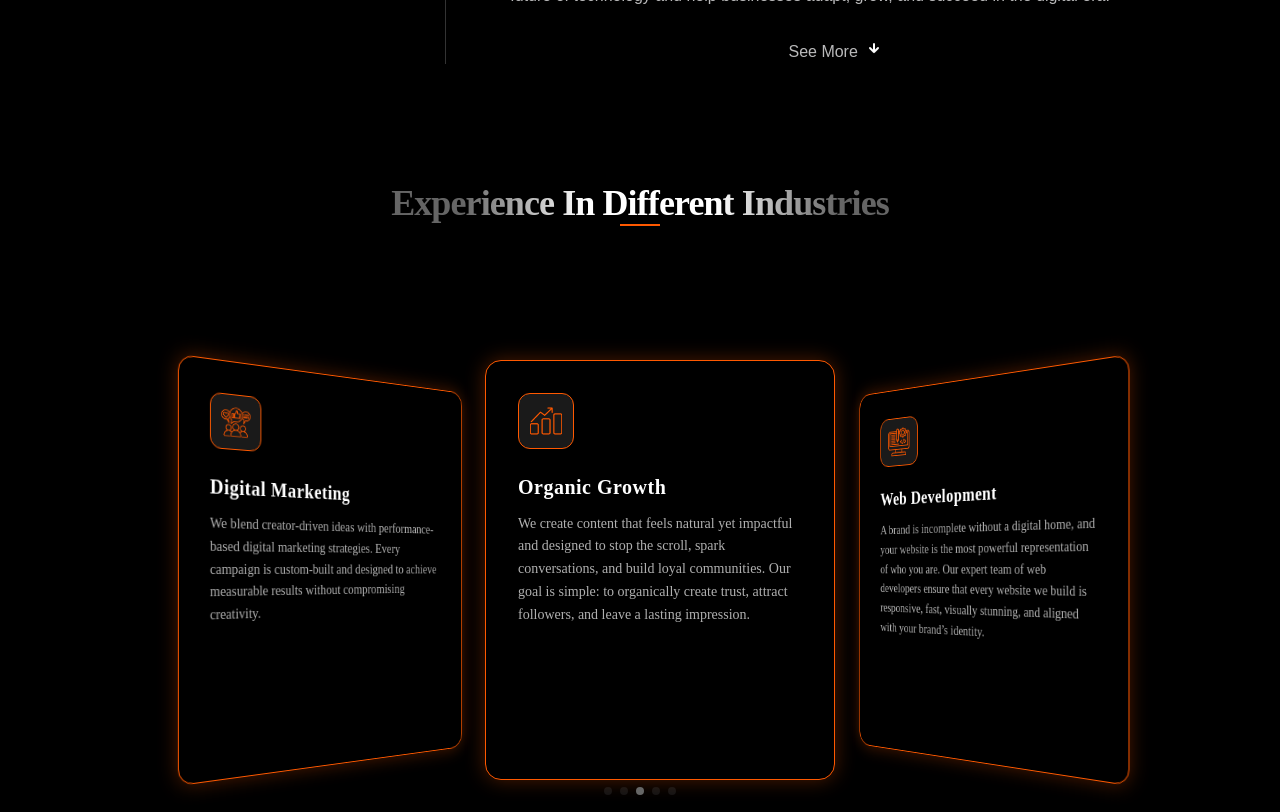
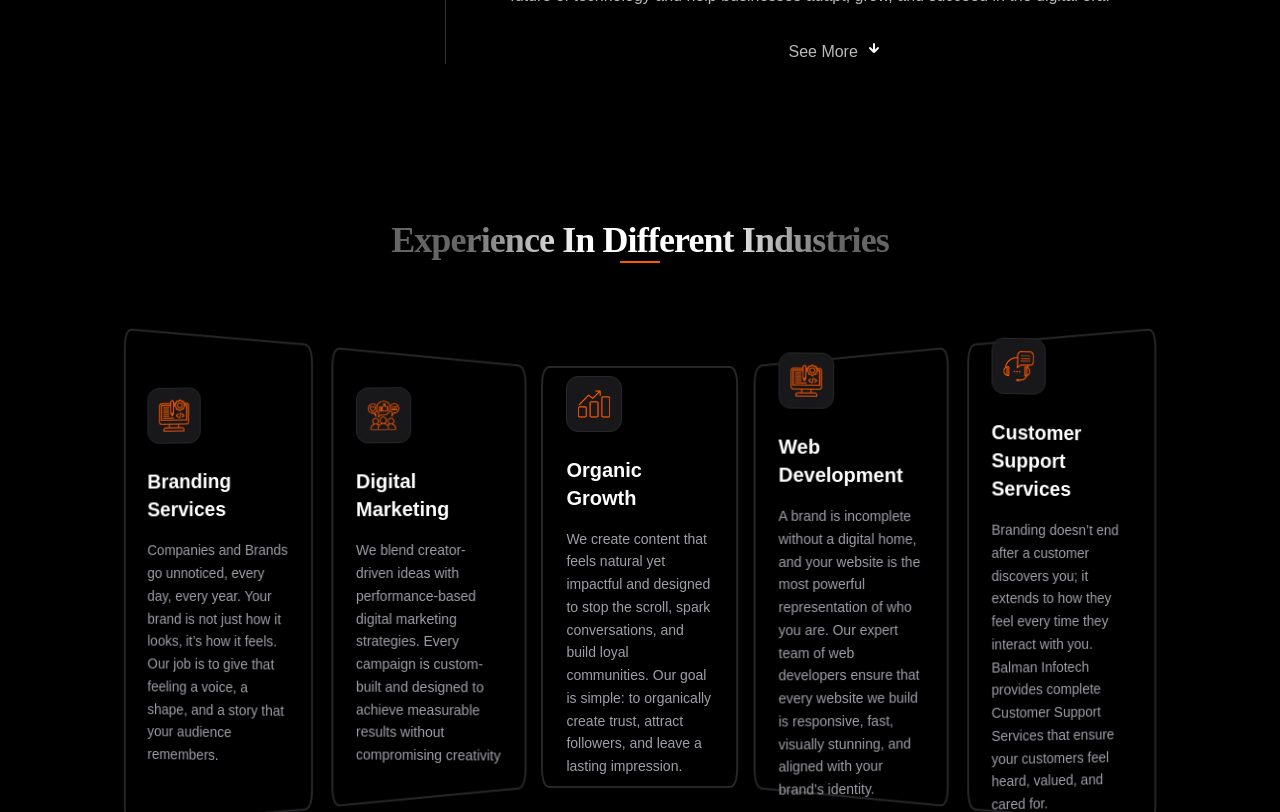
Before and after one commit to sanjeevbalmaninfotech/balmanFE, a Next.js app: page /home in a window 1280 px wide. Shown: the part 1440-2252 px from the top of the page. Built offline with nearby package versions, Linux system fonts and the light colour scheme.

Commit message:
FIX - service card, issue resolved

```diff
--- a/app/components/homePage/HeroSection.tsx
+++ b/app/components/homePage/HeroSection.tsx
@@ -115,7 +115,7 @@ export default function HeroSection() {
             </section>
 
             <AboutSection />
-            <OurServices />
+            {/* <OurServices /> */}
             <ServicesCards />
             <TestimonialSection />
             <FounderSection />
--- a/app/components/homePage/ServicesCards.tsx
+++ b/app/components/homePage/ServicesCards.tsx
@@ -122,7 +122,7 @@ export default function ServicesCards() {
                             <div
                                 key={index}
                                 onClick={() => router.push(service.url)}
-                                className="relative group w-full transition-transform duration-500 ease-out [transform:none] lg:[transform:rotateY(var(--rotate-y))]"
+                                className="relative group w-full cursor-pointer transition-transform duration-500 ease-out [transform:none] lg:[transform:rotateY(var(--rotate-y))]"
                                 style={{
                                     height: `${maxHeight}px`,
                                     '--rotate-y': `${rotateY}deg`,
```
